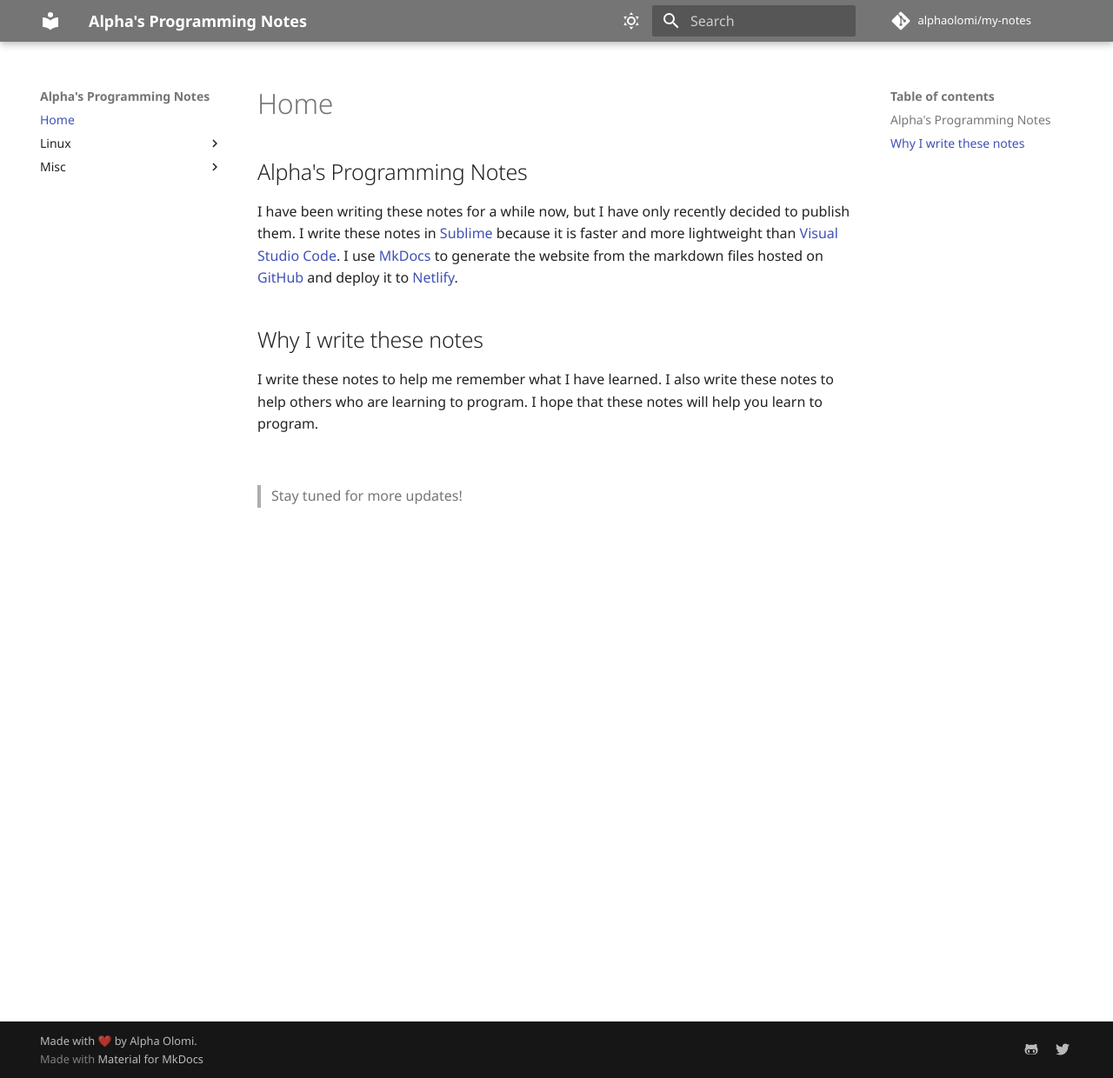
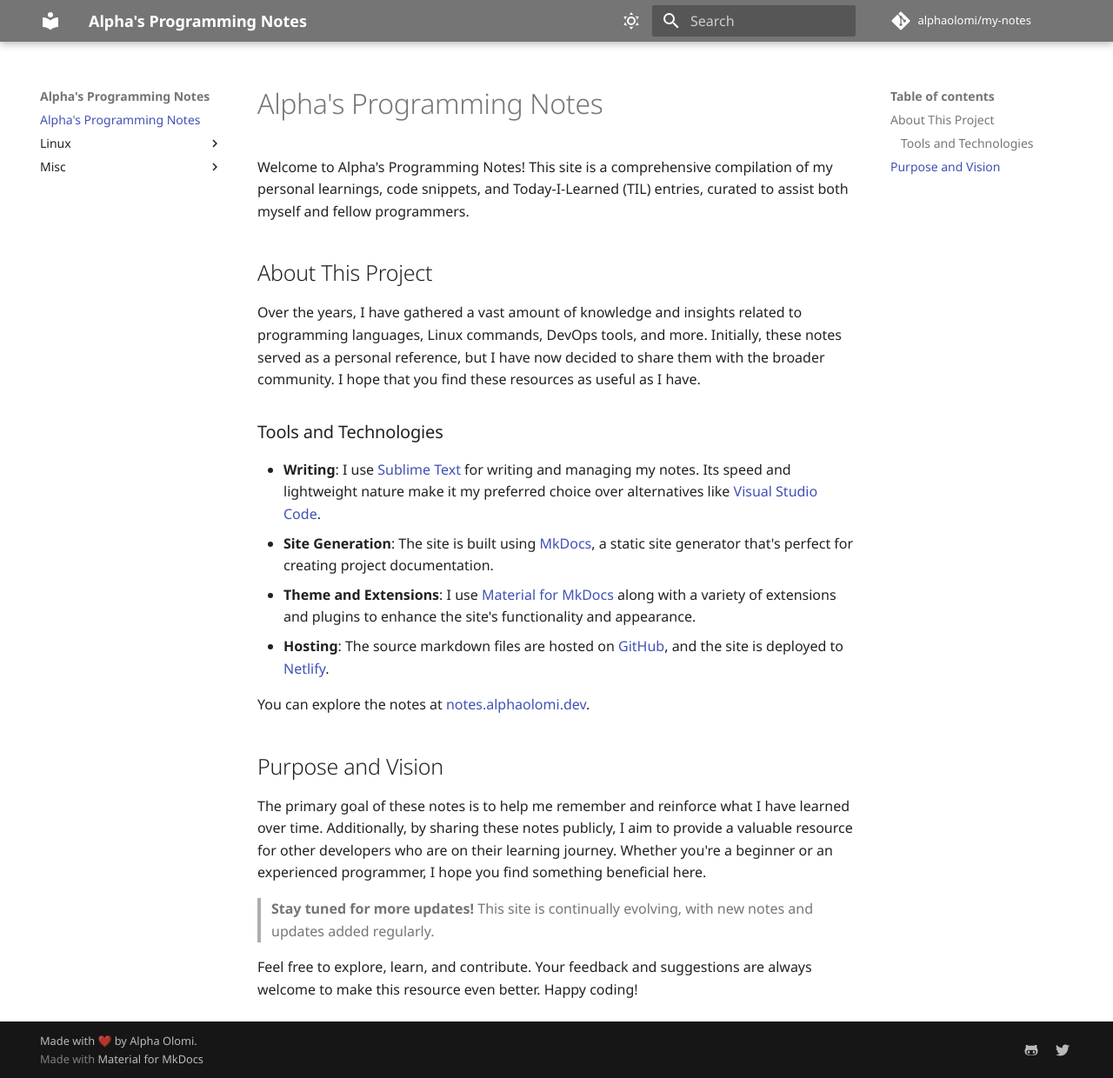
Before and after one commit to alphaolomi/my-notes, an MkDocs documentation site: the page built from docs/index.md, in a window 1280 px wide and 1240 px high. Shown: the whole window at 87% size. Built offline with MkDocs 1.6.1 and Material for MkDocs 9.7.7, drawn with Linux system fonts in a browser that asks for light colours; some web fonts are replaced; comment, search, counter and statistics services are not loaded.

Commit message:
Update index.md

```diff
--- a/docs/index.md
+++ b/docs/index.md
@@ -1,11 +1,24 @@
-## Alpha's Programming Notes
+# Alpha's Programming Notes
 
-I have been writing these notes for a while now, but I have only recently decided to publish them. I write these notes in [Sublime](https://www.sublimetext.com/) because it is faster and more lightweight than [Visual Studio Code](https://code.visualstudio.com/). I use [MkDocs](https://www.mkdocs.org/) to generate the website from the markdown files hosted on [GitHub](https://github.com/alphaolomi/my-notes) and deploy it to [Netlify](https://netlify.com).
+Welcome to Alpha's Programming Notes! This site is a comprehensive compilation of my personal learnings, code snippets, and Today-I-Learned (TIL) entries, curated to assist both myself and fellow programmers.
 
-## Why I write these notes
+## About This Project
 
-I write these notes to help me remember what I have learned. I also write these notes to help others who are learning to program. I hope that these notes will help you learn to program.
+Over the years, I have gathered a vast amount of knowledge and insights related to programming languages, Linux commands, DevOps tools, and more. Initially, these notes served as a personal reference, but I have now decided to share them with the broader community. I hope that you find these resources as useful as I have.
 
-<br>
+### Tools and Technologies
 
-> Stay tuned for more updates!
+- **Writing**: I use [Sublime Text](https://www.sublimetext.com/) for writing and managing my notes. Its speed and lightweight nature make it my preferred choice over alternatives like [Visual Studio Code](https://code.visualstudio.com/).
+- **Site Generation**: The site is built using [MkDocs](https://www.mkdocs.org/), a static site generator that's perfect for creating project documentation.
+- **Theme and Extensions**: I use [Material for MkDocs](https://squidfunk.github.io/mkdocs-material/) along with a variety of extensions and plugins to enhance the site's functionality and appearance.
+- **Hosting**: The source markdown files are hosted on [GitHub](https://github.com/alphaolomi/my-notes), and the site is deployed to [Netlify](https://netlify.com).
+
+You can explore the notes at [notes.alphaolomi.dev](https://notes.alphaolomi.dev).
+
+## Purpose and Vision
+
+The primary goal of these notes is to help me remember and reinforce what I have learned over time. Additionally, by sharing these notes publicly, I aim to provide a valuable resource for other developers who are on their learning journey. Whether you're a beginner or an experienced programmer, I hope you find something beneficial here.
+
+> **Stay tuned for more updates!** This site is continually evolving, with new notes and updates added regularly.
+
+Feel free to explore, learn, and contribute. Your feedback and suggestions are always welcome to make this resource even better. Happy coding!
```
